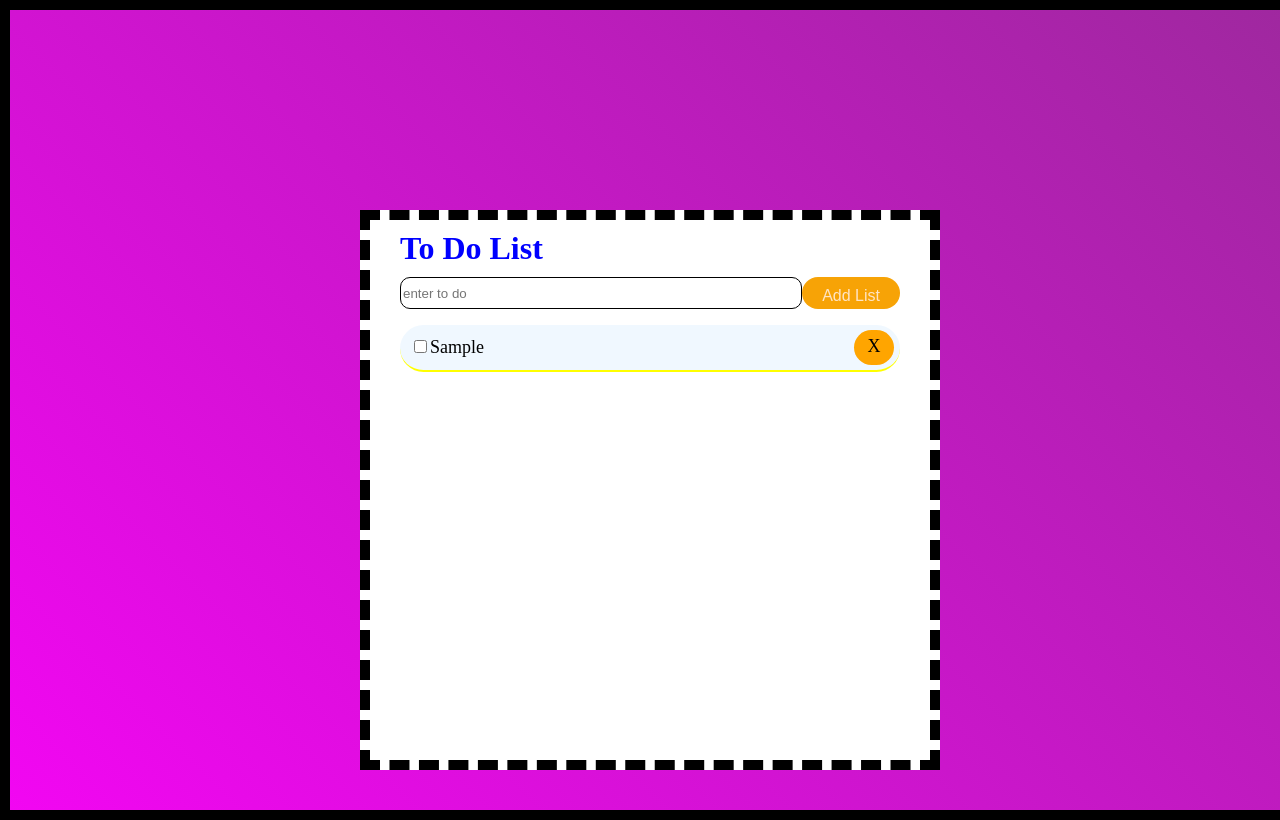
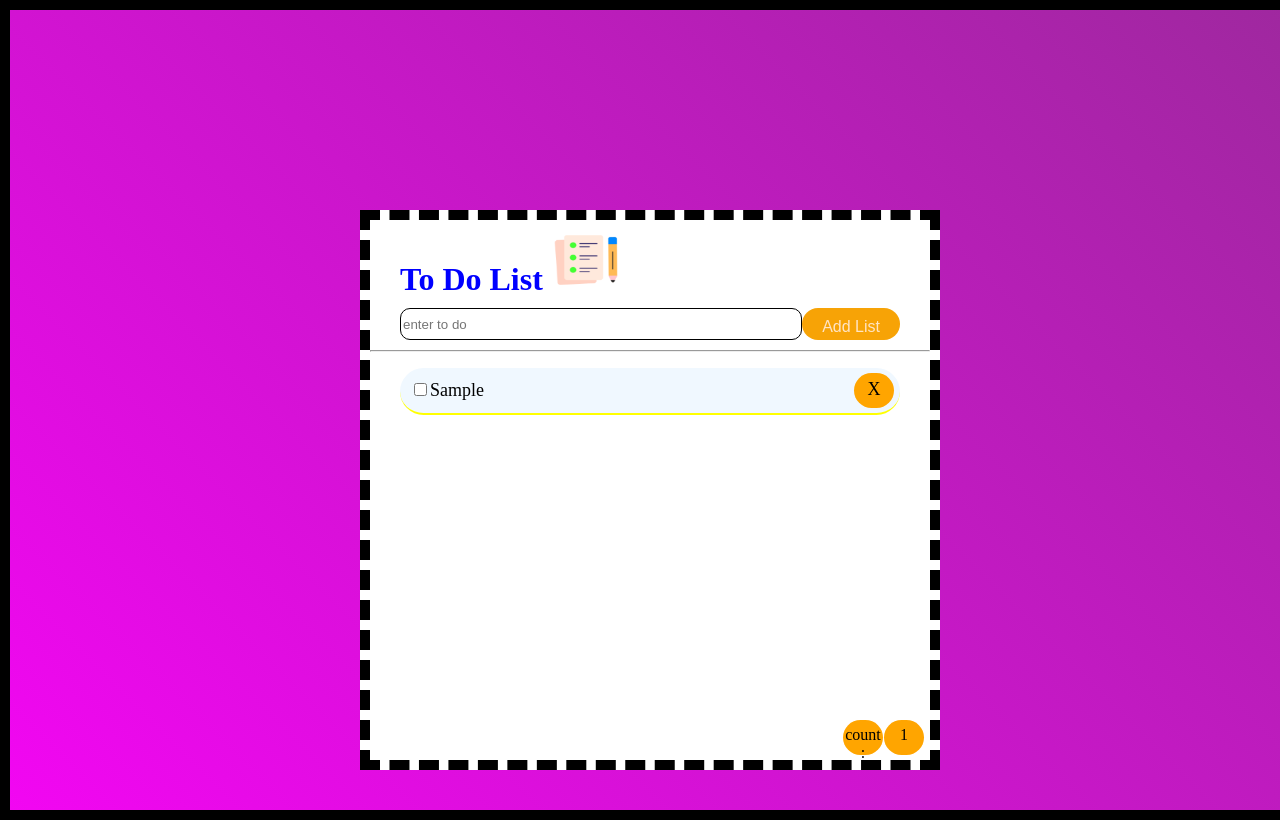
Before and after one commit to shivam797/to-do-list, a plain HTML site: page index.html in a window 1280 px wide. Both pictures are taken after typing "Sample" into the empty fields and a click on the button "Add List". Drawn offline with Linux system fonts and the light colour scheme.

Commit message:
first project to do list

```diff
--- a/control.js
+++ b/control.js
@@ -2,8 +2,10 @@ console.log('hello');
 
 let list = document.getElementById('list-container');
 let arr = [];
+let count = 0;
 // let element = document.createElement('li');
 // let span = document.createElement('span');
+
 
 function myfunction(){
     let text = document.getElementById('input');
@@ -28,7 +30,9 @@ function myfunction(){
         // }
         element.innerHTML = '<input type = "checkbox" >' + text.value;
         list.appendChild(element);
-        element.appendChild(span)
+        element.appendChild(span);
+        count = count+1;
+        document.getElementById('count').innerHTML = count;
         text.value = "";
         saveItem();
 
@@ -36,18 +40,22 @@ function myfunction(){
 }
 
     list.addEventListener("click", function(e){
-        console.log(e.target);
+        console.log(e.target.tagName);
+        if (e.target.tagName == 'INPUT'){
         let checkbox = e.target;
         let parent = checkbox.parentNode;
         parent.classList.toggle('toggle');
+        }
         // console.log(e.target.tagName);
-        if (e.target.tagName == 'LI'){
-            let li = e.target;
-            console.log(li.checked);
-        }
+        // if (e.target.tagName == 'LI'){
+        //     let li = e.target;
+        //     console.log(li.checked);
+        // }
         if (e.target.tagName === 'SPAN'){
             // console.log(e.target.tagName);
             e.target.parentElement.remove();
+            count-=1;
+            document.getElementById('count').innerHTML = count;
             saveItem();
         }
     });
--- a/index.html
+++ b/index.html
@@ -11,17 +11,22 @@
     <div class="container">
 
         <div class="to-do-app">
-            <h1>To Do List</h1>
+            <h1>To Do List <img src="/images/icon.png" height="60px" width="70px" alt=""></h1>
             <div class="row">
                 <input type="text" id="input" placeholder="enter to do">
                 <button onclick="myfunction()">Add List</button>
             </div>
-            <ul id="list-container">
-                <!-- <li><input type="checkbox" class="checkbox">Task 1 <span>x</span></li>
-                <li><input type="checkbox" class="checkbox"> Task 2</li> -->
-            </ul>
+            <hr>
+            <div>
+                <ul id="list-container">
+                    <!-- <li><input type="checkbox" class="checkbox">Task 1 <span>x</span></li>
+                    <li><input type="checkbox" class="checkbox"> Task 2</li> -->
+                </ul>
+            </div>
+            <span style="right: 47px;">count : </span> <span id="count">0</span>
 
         </div>
+
         <!-- <h1>To Do list</h1> -->
     </div>
     <script src="/control.js"></script>
```
